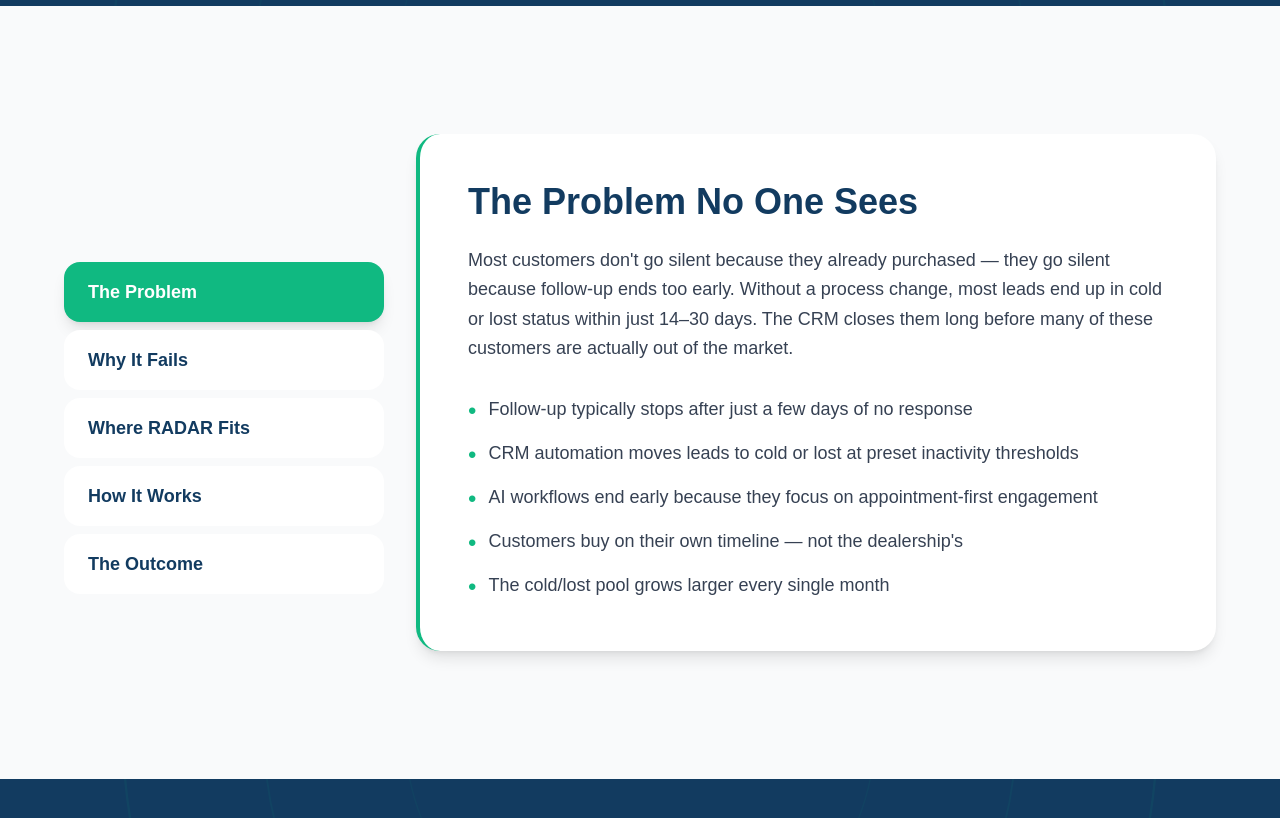
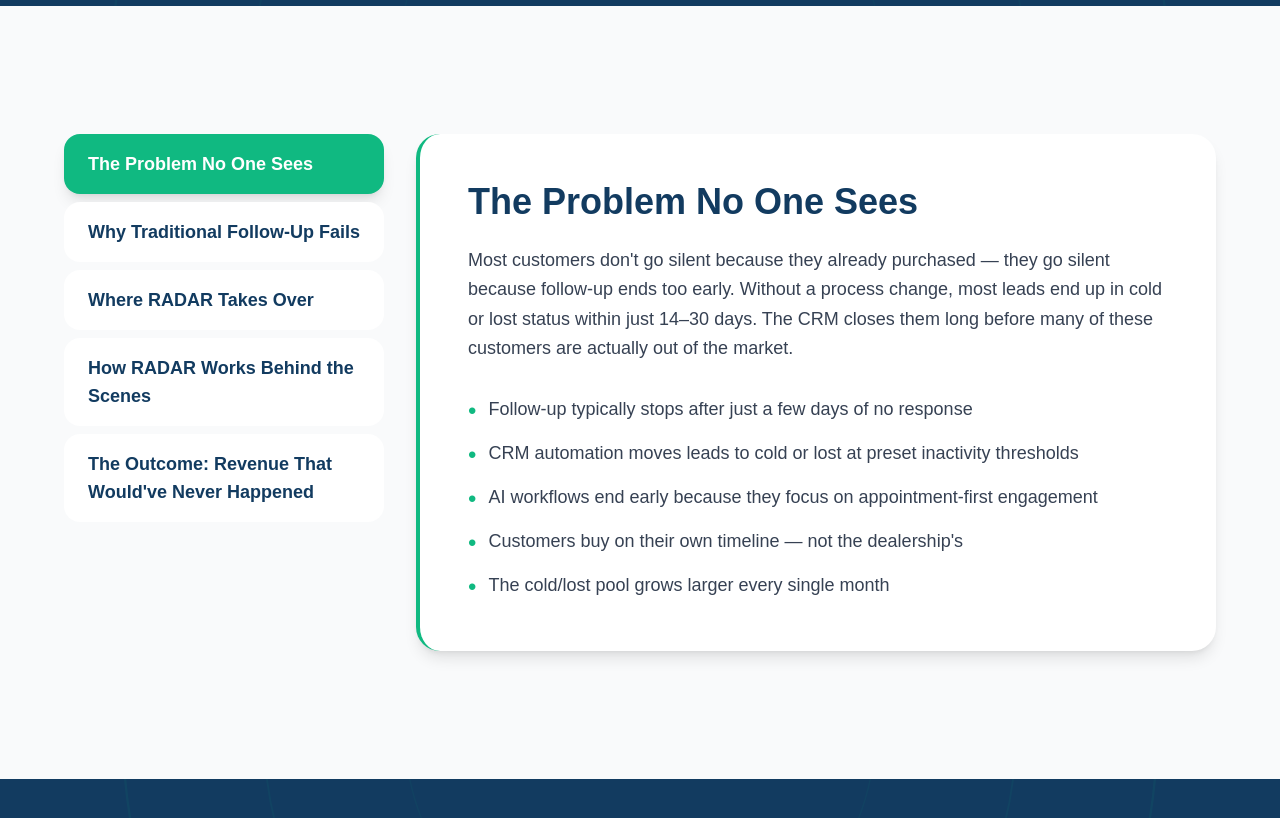
Before and after one commit to markwarddesign/dealertransparency, a Next.js app: page /radar in a window 1280 px wide. Shown: the part 760-1578 px from the top of the page. Built offline with nearby package versions, Linux system fonts and the light colour scheme.

Commit message:
Update page.tsx

```diff
--- a/src/app/radar/page.tsx
+++ b/src/app/radar/page.tsx
@@ -14,11 +14,11 @@
   }, []);
 
   const tabs = [
-    { id: 'problem', label: 'The Problem' },
-    { id: 'why', label: 'Why It Fails' },
-    { id: 'radar', label: 'Where RADAR Fits' },
-    { id: 'how', label: 'How It Works' },
-    { id: 'outcome', label: 'The Outcome' },
+    { id: 'problem', label: 'The Problem No One Sees' },
+    { id: 'why', label: 'Why Traditional Follow-Up Fails' },
+    { id: 'radar', label: 'Where RADAR Takes Over' },
+    { id: 'how', label: 'How RADAR Works Behind the Scenes' },
+    { id: 'outcome', label: "The Outcome: Revenue That Would've Never Happened" },
   ];
 
   const currentIndex = tabs.findIndex(tab => tab.id === activeTab);
@@ -305,11 +305,11 @@
 
           {/* Desktop Tabs + Carousel View */}
           <div className="hidden lg:block">
-            <div className="flex flex-col lg:flex-row gap-8">
+            <div className="flex flex-col lg:flex-row gap-8 lg:items-start">
 
             {/* Vertical Tabs Navigation */}
             <div className="lg:w-80 flex-shrink-0">
-              <div className="lg:sticky lg:top-32 space-y-2">
+              <div className="space-y-2">
                 {tabs.map((tab) => (
                   <button
                     key={tab.id}
```
